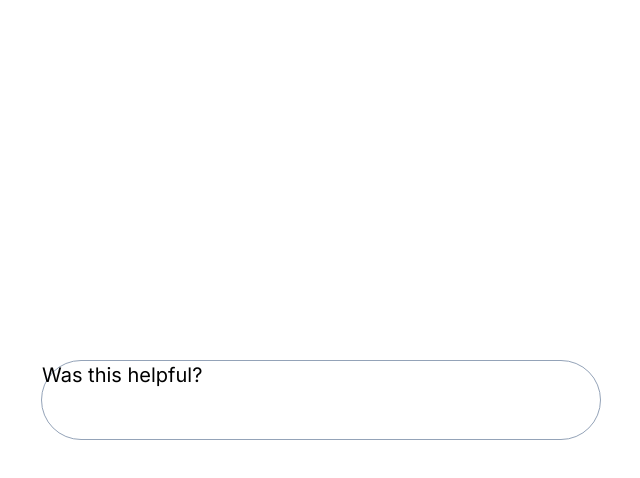
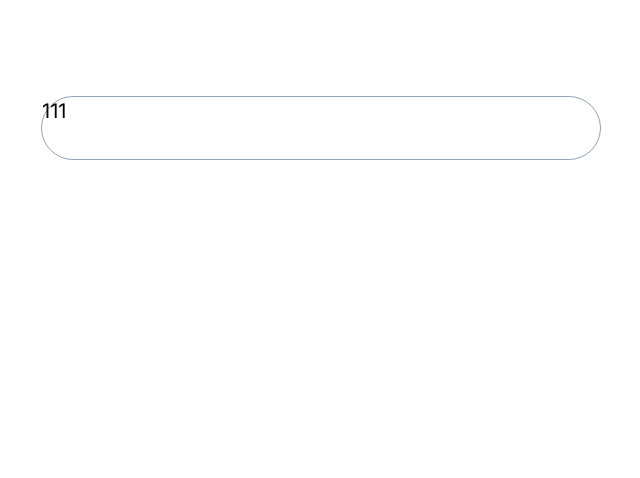
Before and after one commit to LeeGo486/my-next-feedback, a Next.js app: page / in a window 1280 px wide. Shown: the top 478 px of the page, without its empty margins (319-959 px from the left). Built offline with nearby package versions, Linux system fonts and the light colour scheme.

Commit message:
feat 第三次尝试，去掉了之前的定位方式

```diff
--- a/app/page.css
+++ b/app/page.css
@@ -2,13 +2,13 @@
 @tailwind components;
 @tailwind utilities;
 
-
-
-.expend-container {
-    box-shadow: var(--ds-shadow-small);
-    overflow: hidden;
+.expend {
+    width: 40rem;
+    height: 18rem;
+    border-radius: 0.5rem;
 }
 
-.expend {
-    transform: scaleY(2);
+.fold {
+    width: 35rem;
+    height: 4rem;
 }
--- a/app/page.tsx
+++ b/app/page.tsx
@@ -2,6 +2,22 @@
 import {motion} from "framer-motion"
 import {useState} from "react";
 import './page.css'
+
+
+const variants = {
+  active: {
+    width: '40rem',
+    height: '18rem',
+    borderRadius: '1rem',
+    transition: {duration: .6, type: "spring"}
+  },
+  inactive: {
+    width: "35rem",
+    height: "4rem",
+    borderRadius: "2rem",
+    transition: {duration: .3, type: "spring"}
+  }
+}
 
 export default function Home() {
   const [isOpen, setIsOpen] = useState(false);
@@ -10,17 +26,13 @@ export default function Home() {
   }
 
   return (
-    <main className="flex min-h-screen items-center justify-center p-24">
-        <div className="relative w-[35rem] h-20">
-          <div className={"w-[35rem] border border-slate-400 " +
-            "absolute top-0 text-xl "
-            + (isOpen ? " h-72 scale-x-110 rounded-3xl" : " w-[35rem] h-20 rounded-full")}
-               onClick={() => handleExpend()}
-          >
-            <div className={(isOpen ? "scale-x-90" : "")}>Was this helpful?</div>
-          </div>
-        </div>
-
+    <main className="flex flex-col min-h-screen items-center p-24">
+      <motion.div layout className="border border-slate-400 text-xl "
+                  onClick={() => handleExpend()}
+                  variants={variants} animate={isOpen ? "active" : "inactive"}
+      >
+        <div>111</div>
+      </motion.div>
     </main>
   )
 }
```
